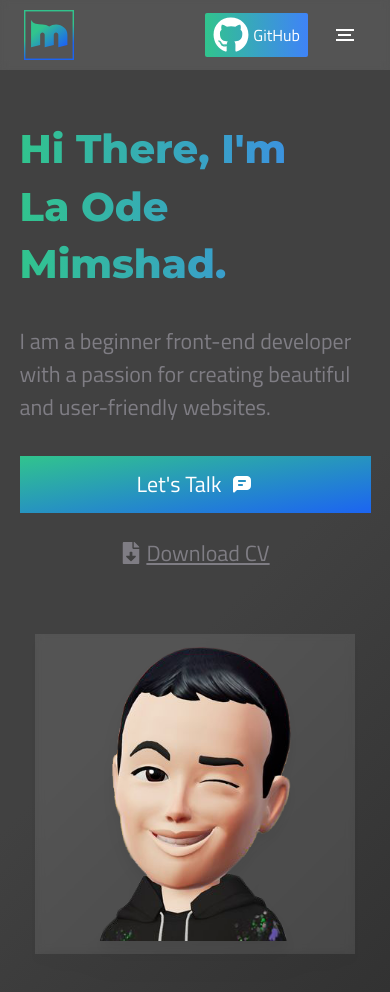
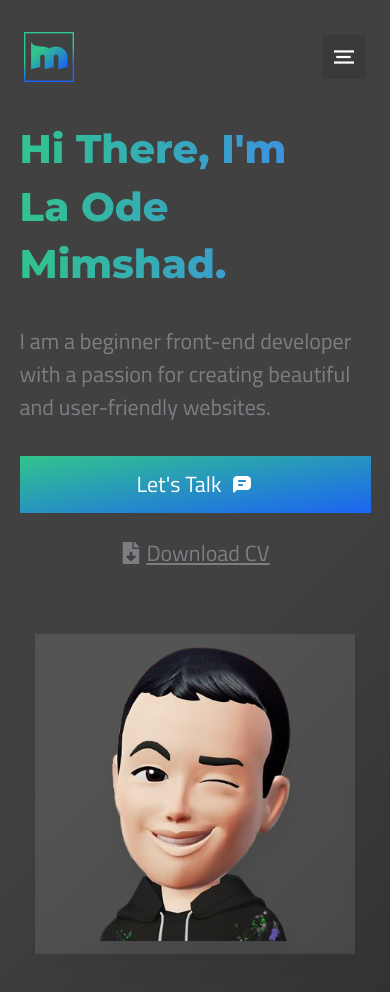
Before and after one commit to wakatobidevelopers/myPersonal-Web, a React (Create React App) app: page / in a window 390 px wide. Shown: the top 992 px of the page. Built offline with nearby package versions, Linux system fonts and the light colour scheme.

Commit message:
Update Navbar

```diff
--- a/src/components/loyout/Navbar.jsx
+++ b/src/components/loyout/Navbar.jsx
@@ -1,11 +1,17 @@
 import { FaGithub} from "react-icons/fa";
 import { NavLink } from "react-router-dom";
-import { useState } from "react";
+import { useState, useEffect } from "react";
 import {navLink} from "../constains"
 import { ReactComponent as Burger } from "../../assets/icons/burger.svg";
 import { ReactComponent as Close } from "../../assets/icons/close.svg";
 import { ReactComponent as Logo } from "../../assets/icons/logo.svg";
 import 'animate.css';
+
+// const useWindowsScrollPosition = () => {
+//    const [scroll, setScroll] = useState({
+//       scrollX: 0
+//    })
+// }
 
 
 const Navbar = () => {
@@ -24,13 +30,21 @@ const Navbar = () => {
 
    const isActives = `block rounded relative p-2 md:text-blue-500 text-white bg-green-400 md:bg-transparent md:after:block md:after:absolute md:after:-inset-1 md:after:h-1 md:after:bg-gradient-to-r md:after:from-green-400 md:after:to-blue-400 md:after:mt-15 md:p-0`
 
-   const backdropBlur = "backdrop-blur-sm bg-white/10"
+   const backdropBlur = "backdrop-blur-sm bg-white/10 py-2.5"
+
+   const [scroll, setScroll] = useState(0)
+
+   useEffect(() => {
+      window.addEventListener('scroll', () => {
+         setScroll(window.scrollY)
+      })
+   });
 
    return (
 
       <div>
          <div className='relative'>
-            <nav className={`md:px-77.5 px-6 sm:px-4 py-2.5 ${backdropBlur} fixed w-full z-20 top-0 left-0`}>
+            <nav className={`md:px-77.5 px-6 sm:px-4  fixed ${scroll !== 0 ? backdropBlur :"py-8"} w-full z-20 top-0 left-0`}>
                <div className="container flex-wrap flex items-center justify-between mx-auto">
                   <a href="https://flowbite.com/" className="flex items-center">
                         <span className={`self-center text-md ${textGradient} font-semibold font-secondary whitespace-nowrap tracking-wide`}><Logo/></span>
@@ -38,11 +52,11 @@ const Navbar = () => {
 
                   <div className="flex md:order-2">
 
-                     <a className='text-white flex gap-1 items-center py-1 px-2 rounded-sm mr-4 bg-gradient-to-r from-green-400 to-blue-500 hover:from-pink-500 hover:to-yellow-500'>
+                     <a className='hidden text-white md:flex gap-1 items-center py-1 px-2 rounded-sm mr-4 bg-gradient-to-r from-green-400 to-blue-500 hover:from-pink-500 hover:to-yellow-500'>
                         <FaGithub size='36px' /> <span>GitHub</span>
                      </a>
 
-                     <button onClick={() => Toggle()}  className="inline-flex items-center px-3 text-sm text-gray-500 focus:bg-white/10 rounded-lg md:hidden focus:outline-none" aria-controls="navbar-sticky" aria-expanded="false">
+                     <button onClick={() => Toggle()}  className="inline-flex items-center p-3 text-sm text-gray-500 bg-black/10  md:hidden focus:outline-none" aria-controls="navbar-sticky" aria-expanded="false">
                         <span className="sr-only">Open main menu</span>
                         {show ? <Close/> : <Burger />}
                      </button>
--- a/src/components/sections/Hero.jsx
+++ b/src/components/sections/Hero.jsx
@@ -4,10 +4,11 @@ import { ReactComponent as Comment } from "../../assets/icons/comment_fill.svg";
 import Buttons from "../pages/Button"
 import avatar from '../../assets/images/avatar.png';
 import Modal from "../pages/Modal";
-import { useState } from "react";
+import { useEffect, useState } from "react";
 
 const Hero = () => {
    const [modal, setModal] = useState(false);
+
    const Toggle = () => setModal(!modal);
 
    return(
@@ -15,7 +16,7 @@ const Hero = () => {
          <div className={`${styles.section}`}>
             <div className="flex gap-8 flex-col md:w-3/5 w-[90%]">
                <h1 className={`${styles.headTextStyle}`}>Hi There, I'm <br /> La Ode Mimshad.</h1>
-               <span className="text-md text-secondary">I am a beginner front-end developer with a passion for creating beautiful and user-friendly websites.
+               <span className={`text-md text-secondary`}>I am a beginner front-end developer with a passion for creating beautiful and user-friendly websites.
                </span>
                <div className={`${styles.flexItemCenter} gap-3 flex md:items-center  md:flex-row  flex-col text-center`}>
 
```
Also changed, not shown: src/assets/icons/burger.svg, src/assets/icons/close.svg.
